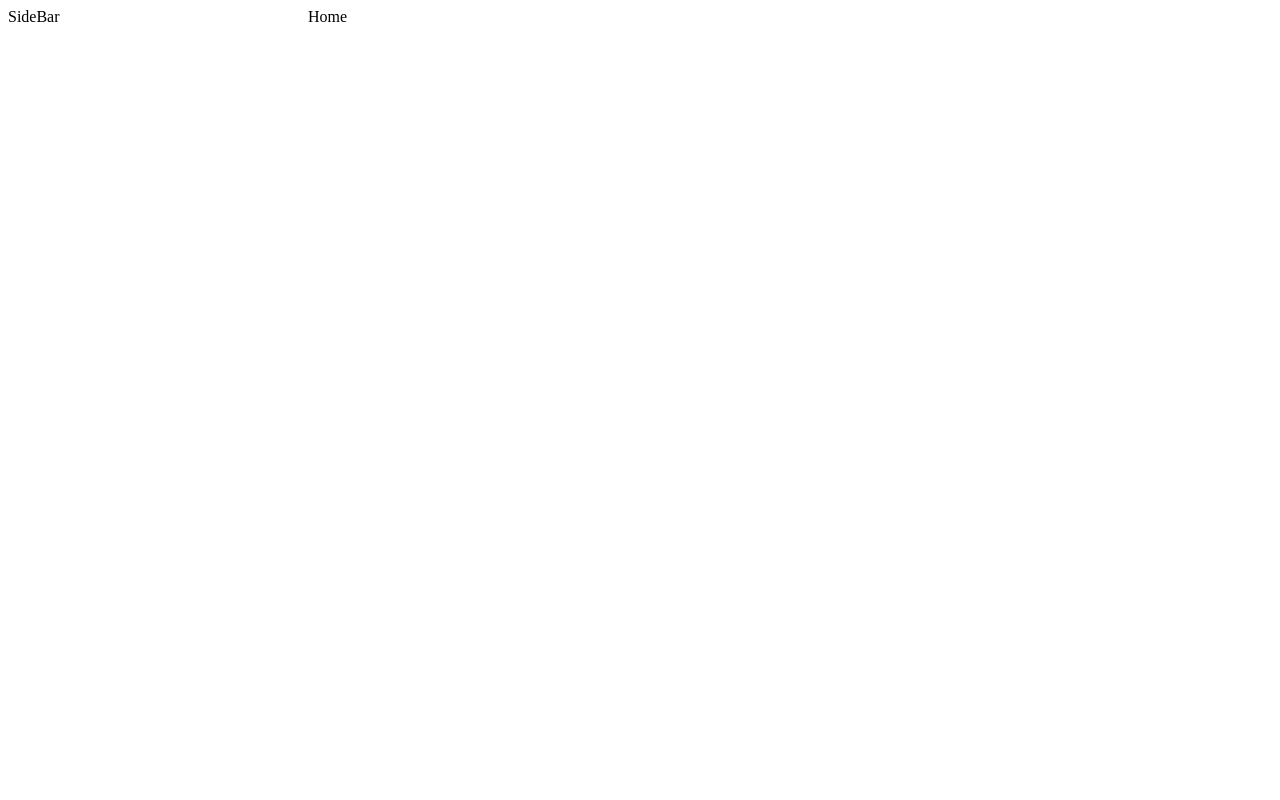
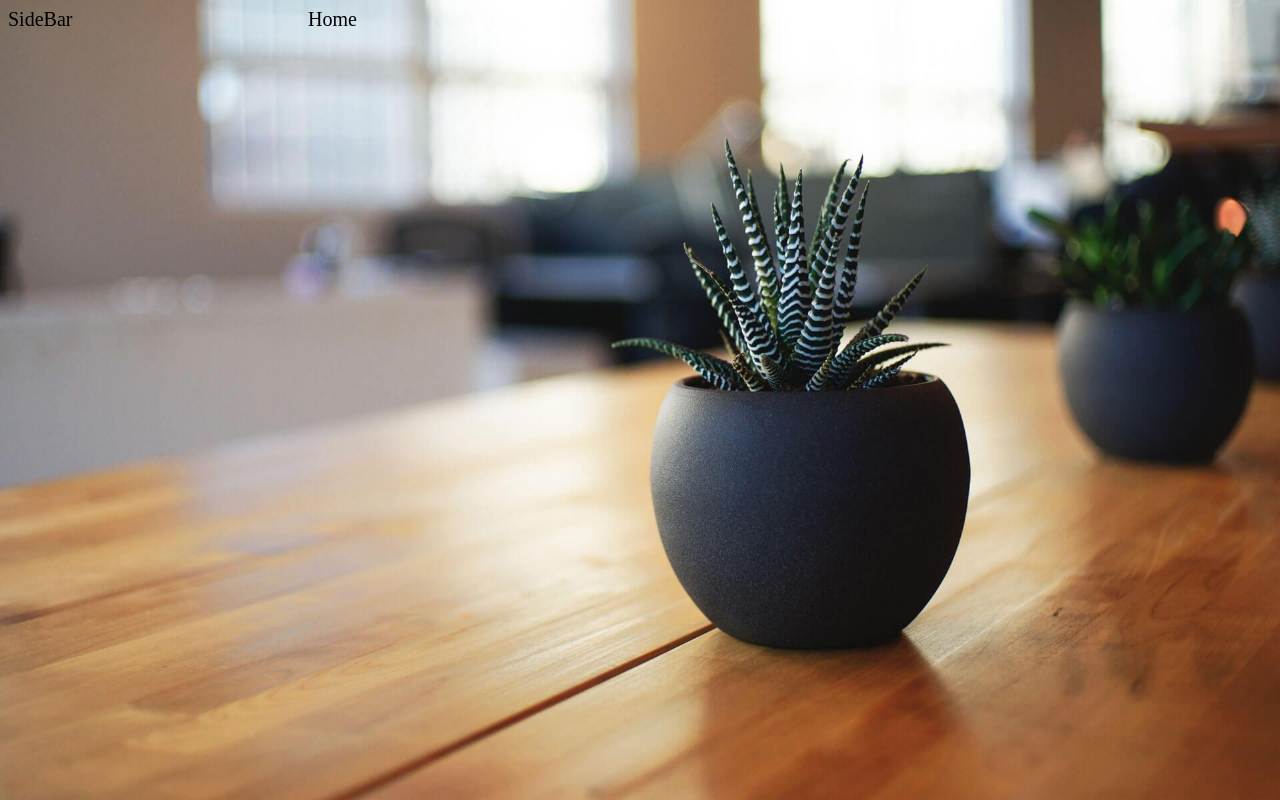
Before and after one commit to Pickcle/blog, a Vue app: page /#/ in a window 1280 px wide. Built offline with nearby package versions, Linux system fonts and the light colour scheme.

Commit message:
add bg img

```diff
--- a/src/App.vue
+++ b/src/App.vue
@@ -1,7 +1,8 @@
 <template>
   <div>
-    <side-bar class="f-left" />
-    <router-view class="f-left" />
+    <img src="./assets/bg.jpg" />
+    <side-bar class="f-left p-rel c-default" />
+    <router-view class="f-left p-rel c-default" />
   </div>
 </template>
 
@@ -16,4 +17,11 @@
 </script>
 
 <style lang="sass" scoped>
+  img
+    position: absolute
+    top: 0
+    left: 0
+    height: 100%
+    width: 100%
+    object-fit: cover
 </style>
--- a/src/style/common.sass
+++ b/src/style/common.sass
@@ -1,3 +1,6 @@
+span, input, div, p
+  font-size: 20px
+
 .f-left
   float: left
 
@@ -7,6 +10,20 @@
 .w-100
   width: 100%
 
-// #app
-  background-image: url("../assets/bg.jpg")
-  background-size: 100% 100%
+.p-rel
+  position: relative
+
+.p-abs
+  position: absolute
+
+.c-pointer
+  cursor: pointer
+
+.c-default
+  cursor: default
+
+.t-center
+  text-align: center
+
+.m-auto
+  margin: auto
```
